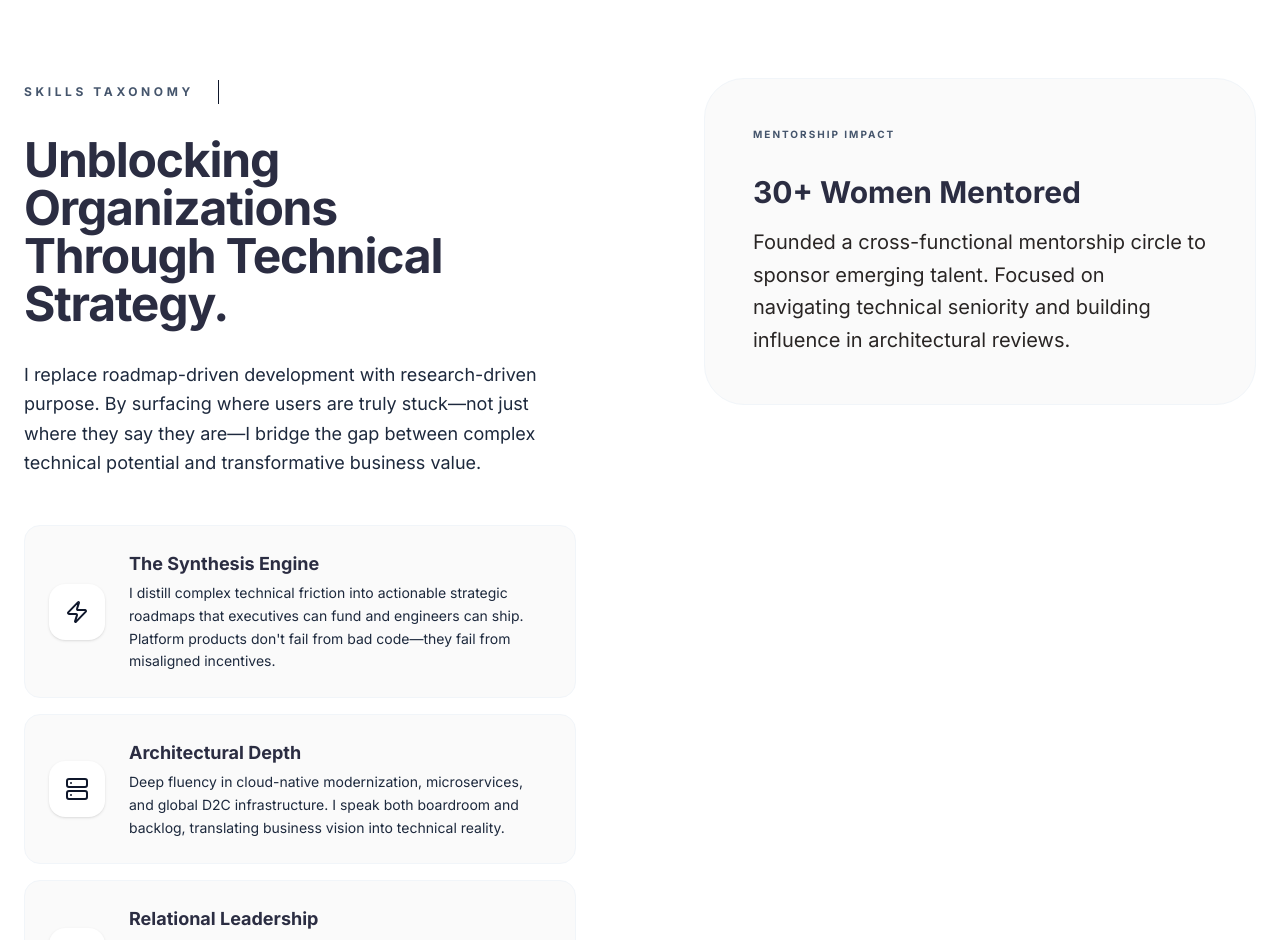
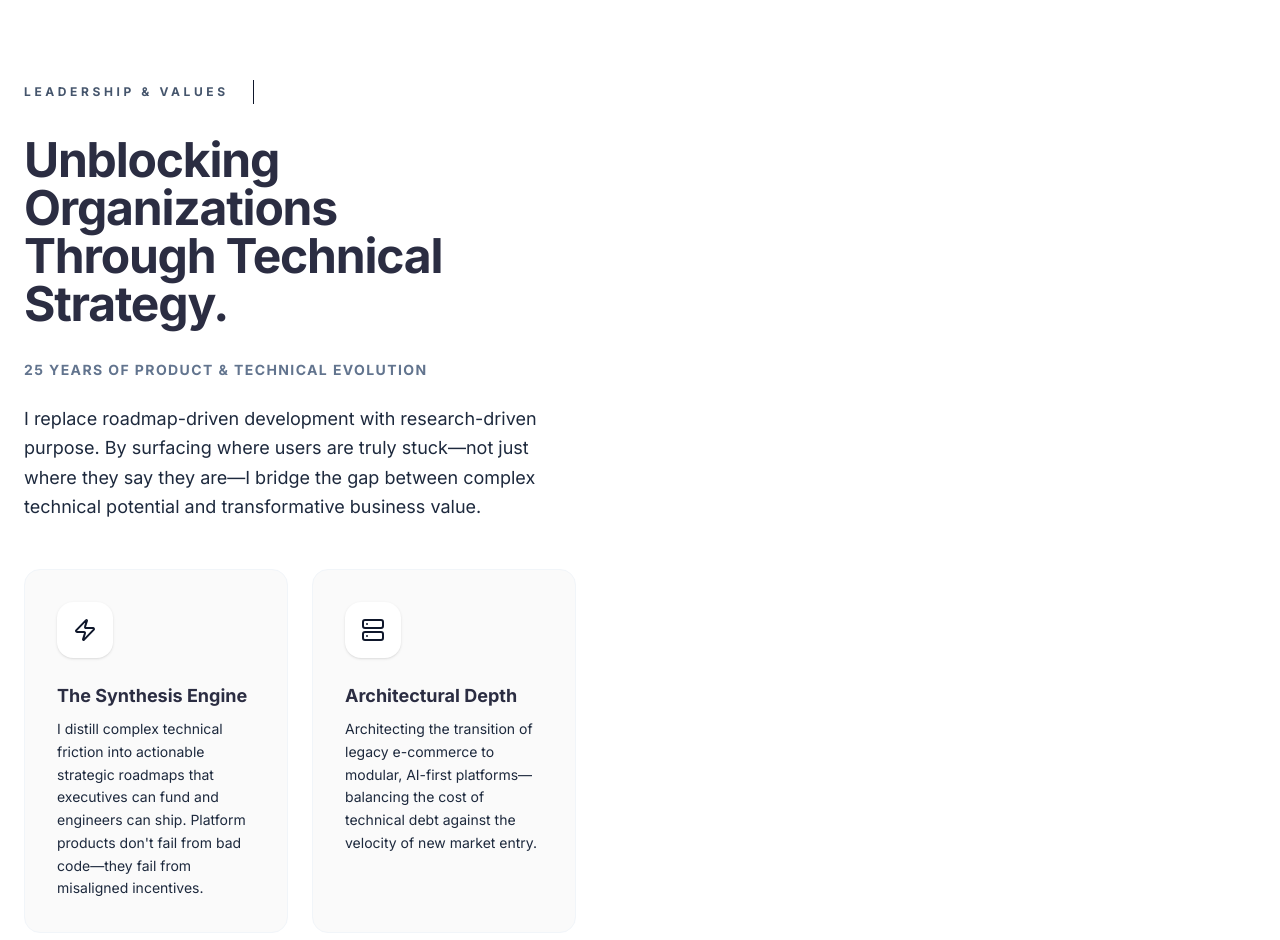
Before and after one commit to snaraportfolio/aboutme, a React (Vite) app: page / in a window 1280 px wide. Shown: the part 1720-2660 px from the top of the page. Built offline with nearby package versions, Linux system fonts and the light colour scheme.

Commit message:
feat: Update expertise section content and layout
Refactors the "Skills Taxonomy" section to "Leadership & Values" and adds a new subheading with the total years of experience. Adjusts the layout of the descriptive text and skill items to a grid for better responsiveness and visual appeal.

```diff
--- a/src/App.tsx
+++ b/src/App.tsx
@@ -201,44 +201,35 @@ export default function App() {
           <div className="grid lg:grid-cols-2 gap-16 lg:gap-32 items-start mb-32">
             <div>
               <div className="inline-block py-1 pr-6 border-r border-slate-900 mb-8">
-                <h2 className="text-xs font-bold uppercase tracking-[0.3em] text-slate-600">Skills Taxonomy</h2>
+                <h2 className="text-xs font-bold uppercase tracking-[0.3em] text-slate-600">Leadership & Values</h2>
               </div>
               <h3 className="text-4xl md:text-5xl font-bold tracking-tight mb-8">Unblocking Organizations <br/>Through Technical Strategy.</h3>
               <div className="space-y-6 mb-12">
+                <p className="text-sm font-bold text-slate-500 uppercase tracking-widest">
+                  25 Years of Product & Technical Evolution
+                </p>
                 <p className="text-lg text-slate-800 leading-relaxed">
                   I replace roadmap-driven development with research-driven purpose. By surfacing where users are truly stuck—not just where they say they are—I bridge the gap between complex technical potential and transformative business value.
                 </p>
               </div>
 
-              <div className="space-y-4 mb-12">
+              <div className="grid grid-cols-1 md:grid-cols-2 gap-6 mb-12">
                 {[
                   { icon: Zap, title: "The Synthesis Engine", desc: "I distill complex technical friction into actionable strategic roadmaps that executives can fund and engineers can ship. Platform products don't fail from bad code—they fail from misaligned incentives." },
-                  { icon: Server, title: "Architectural Depth", desc: "Deep fluency in cloud-native modernization, microservices, and global D2C infrastructure. I speak both boardroom and backlog, translating business vision into technical reality." },
+                  { icon: Server, title: "Architectural Depth", desc: "Architecting the transition of legacy e-commerce to modular, AI-first platforms—balancing the cost of technical debt against the velocity of new market entry." },
                   { icon: Users2, title: "Relational Leadership", desc: "Mentored 30+ women in tech through a cross-functional mentorship circle. I view leadership as the orchestration of inclusive human systems—diverse teams ship better products." },
                   { icon: Zap, title: "Principled Decision-Making", desc: "I optimize for long-term platform health over short-term feature velocity. The best decisions balance user needs, technical constraints, and organizational readiness—not just one of the three." }
                 ].map((item, i) => (
-                  <div key={i} className="flex gap-6 p-6 rounded-2xl bg-[#FAFAFA] border border-slate-100 items-center">
-                    <div className="w-14 h-14 bg-white rounded-2xl shadow-sm flex items-center justify-center text-slate-900 flex-shrink-0">
+                  <div key={i} className="flex flex-col gap-6 p-8 rounded-2xl bg-[#FAFAFA] border border-slate-100">
+                    <div className="w-14 h-14 bg-white rounded-2xl shadow-sm flex items-center justify-center text-slate-900">
                       <item.icon className="w-6 h-6" />
                     </div>
                     <div>
-                      <h4 className="font-bold text-lg mb-1">{item.title}</h4>
+                      <h4 className="font-bold text-lg mb-2">{item.title}</h4>
                       <p className="text-slate-800 text-sm leading-relaxed">{item.desc}</p>
                     </div>
                   </div>
                 ))}
-              </div>
-            </div>
-
-            <div className="space-y-8">
-
-              <div className="p-8 md:p-12 border border-slate-100 rounded-[2.5rem] bg-[#FAFAFA]">
-                 <div className="text-[10px] font-bold uppercase tracking-[0.2em] text-slate-600 mb-8">Mentorship Impact</div>
-                 <h4 className="text-3xl font-bold mb-4">30+ Women Mentored</h4>
-                 <p className="text-lg md:text-xl text-stone-800 leading-relaxed">
-                   Founded a cross-functional mentorship circle to sponsor emerging talent.
-                   Focused on navigating technical seniority and building influence in architectural reviews.
-                 </p>
               </div>
             </div>
           </div>
```
